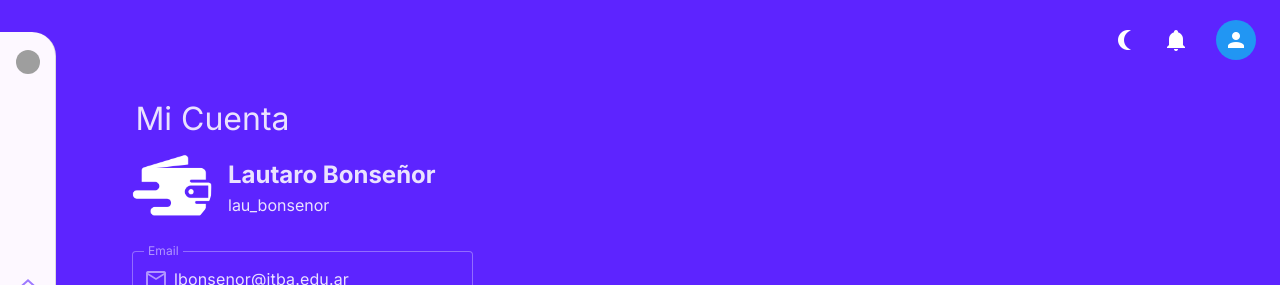
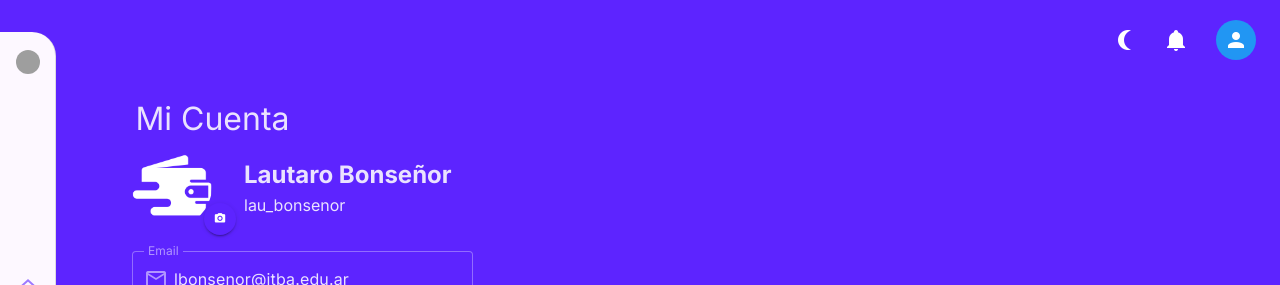
Before and after one commit to lbonsenor/Wall-Et, a Vue app: page /account in a window 1280 px wide. Shown: the top 285 px of the page. Built offline with nearby package versions, Linux system fonts and the light colour scheme; grey boxes are pictures that could not be loaded.

Commit message:
Button to change avatar

```diff
--- a/src/views/Account.vue
+++ b/src/views/Account.vue
@@ -5,9 +5,15 @@
                 <h1>Mi Cuenta</h1>
 
                 <div class="d-flex align-center mb-6">
-                    <v-avatar size="80" class="mr-4">
-                        <v-img :src="avatar" alt="Profile picture"/>
-                    </v-avatar>
+                    <div class="avatar-container">
+                        <v-avatar size="80" class="mr-4">
+                            <v-img :src="avatar" alt="Profile picture"/>
+                        </v-avatar>
+
+                        <v-btn icon size="x-small" color="primary" class="change-avatar-btn" @click="changeAvatar">
+                            <v-icon size="small">mdi-camera</v-icon>
+                        </v-btn>
+                    </div>
 
                     <div>
                         <h2>{{name}}</h2>
@@ -73,6 +79,9 @@
             updateProfile() {
                 console.log('Profile updated');
             },
+            changeAvatar() {
+                console.log('Avatar changed');
+            },
         },
     };
 </script>
@@ -84,4 +93,16 @@
     .white-border {
         border: 1px solid white;
     }
+    .avatar-container {
+        position: relative;
+        margin-right: 1rem;
+    }
+    .change-avatar-btn {
+        position: absolute;
+        bottom: 0;
+        right: 0;
+        background-color: white;
+        border: 2px solid var(--v-primary-base);
+        transform: translate(25%, 25%);
+    }
 </style>
```
